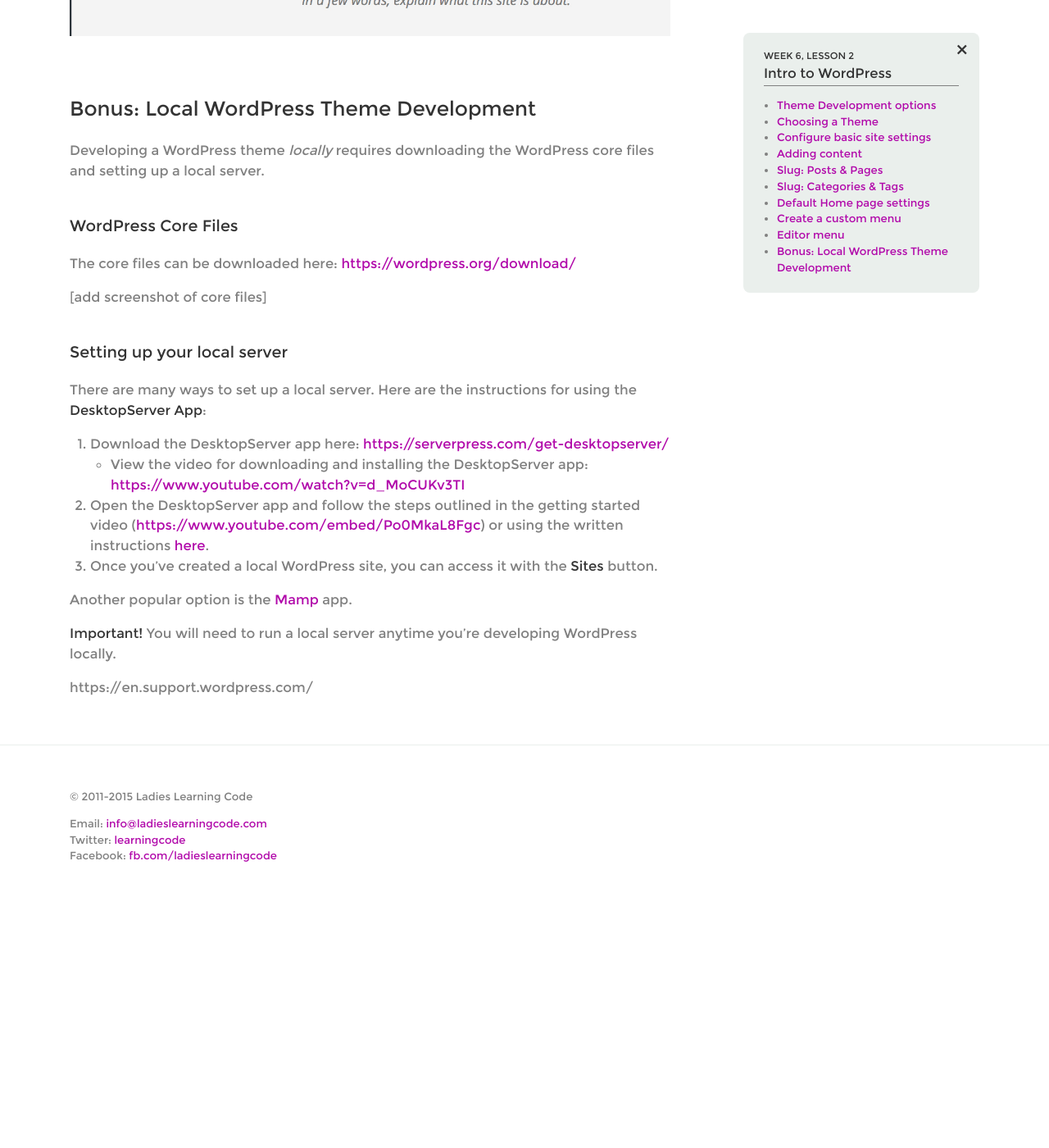
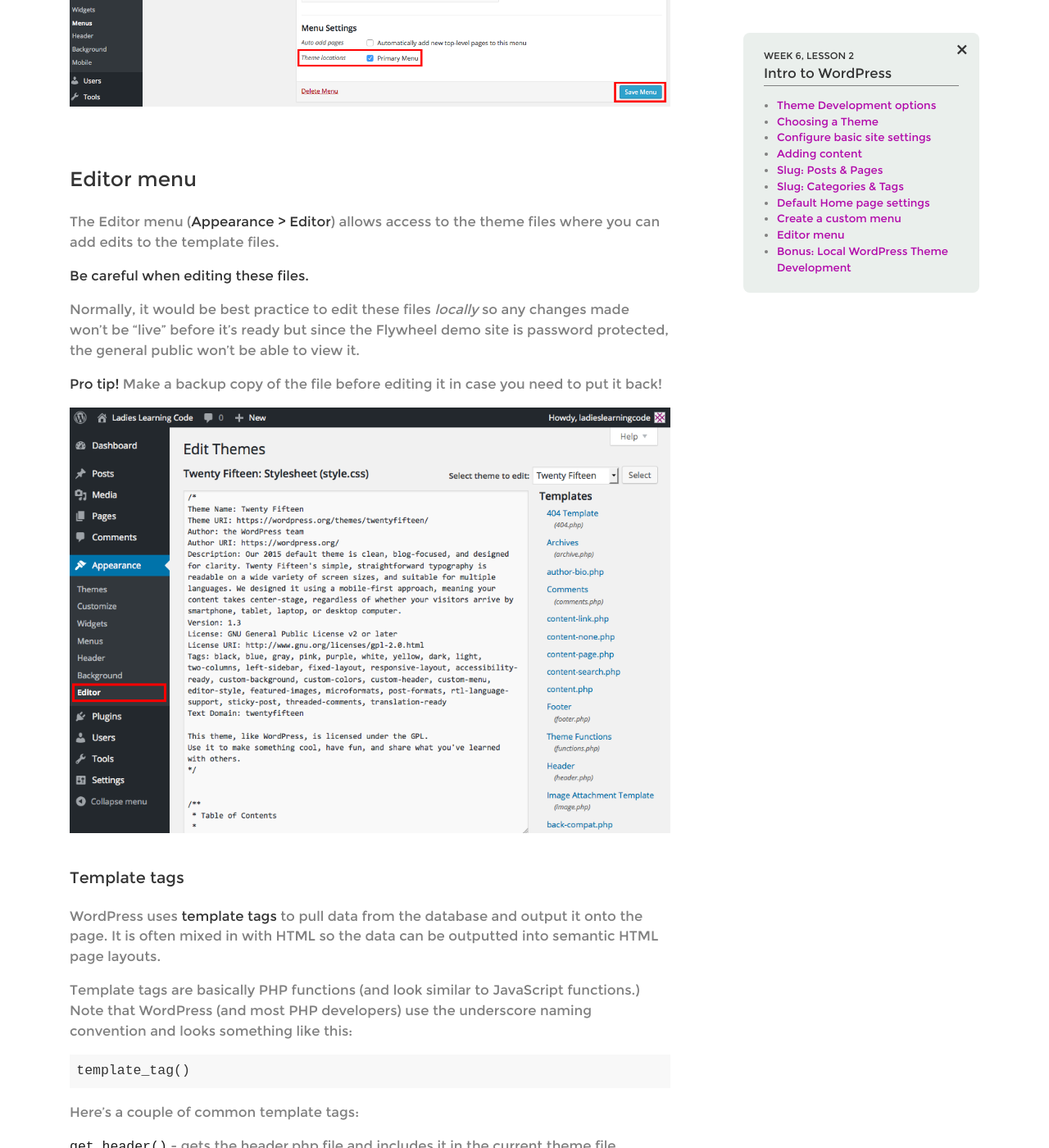
Before and after one commit to kasslent/clc-digital-skills, a Jekyll site: the page built from _lessons/week6.2.md, in a window 1280 px wide and 1400 px high, scrolled down 8216 px. Shown: the whole window at 82% size. Built offline with Jekyll 4.4.1, drawn with Linux system fonts in a browser that asks for light colours; nearby versions of some CDN libraries; before the commit the page ends 9310 px from its top, so only the background shows below that; some of the changed text lies outside the part shown.

Commit message:
Added lesson 6-2 additions.

```diff
--- a/_lessons/week6.2.md
+++ b/_lessons/week6.2.md
@@ -7,13 +7,13 @@ permalink: /week6/lesson2/
 class: week6-2
 ---
 
-#More About WordPress!
+##Theme Development options
 
-##Theme Development options
+There are three options for adding themes to your WordPress site.
 
 ###Option 1: Free & Premium Themes
 
-* only pay for domain, hosting & cost of theme (from free to a few hundred)
+* only pay for domain, hosting & cost of theme (from free to ~ $300)
 * does not require any coding (though you still have access to the codebase)
 * includes some theme options that can be updated in the WordPress admin area
 
@@ -27,10 +27,10 @@ class: week6-2
 ###Option 3: Custom themes
 
 * built from scratch or from a starter template
-* requires a deeper knowledge of HTML, CSS, PHP or get really good at following the WordPress documentation!
+* requires a deeper knowledge of HTML, CSS, PHP or get really good at following the [WordPress documentation](https://codex.wordpress.org/)!
 * should develop locally using a local server
 
-We'll be sticking to Option 1 for the remainder of this lesson but there are some extra [resources and information](#bonus-setting-up-a-local-server) included at the end of this lesson for further exploration.
+We'll be sticking to Option 1 for the remainder of this lesson but there are some extra [resources and information](#bonus-local-wordpress-theme-development) included at the end of this lesson for further exploration.
 
 
 ##Choosing a Theme
@@ -60,14 +60,19 @@ In the admin panel, go to **Settings > General**.
 Here, you can change/update your site title and tagline. You can also set your timezone, date/time format and language options here as well. Make sure to select **Save Changes**!
 
 ##Adding content
+
+>Open a post or page and try out some of the options listed below in the editor.
+
+
 When adding content into your **Post** or **Page**, the default visual editor uses a WYSIWYG editor (what you see is what you get) to format the content. Click on the **Toolbar Toggle** to show all of the editing options. Hover over any icon to see a short description of what each tool is used for.
+
+When using the **Visual** editor, the content entered automatically gets converted into HTML.
 
 ![]({{site.imgpath}}/week6/adding-content-wysiwyg.png)
 
-When using the **Visual** editor, the content entered automatically gets converted into HTML.
+###WordPress and HTML
+
 You can also edit or add your own HTML by selecting the **Text** editor tab.
-
-###WordPress and HTML
 
 In WordPress, you don't need to add the `<p>` tags in either the visual or text editor. In the **Visual** editor, select the paragraph option from the dropdown.
 
@@ -88,7 +93,7 @@ A WordPress slug is a few words used to describe a post, page, category, or tag
 
 In posts and pages, the slug appears in the URL and is generated automatically based on the title. It can be changed manually to something different from the title but it's best to keep them simple and relevant.
 
-Select Edit to change it manually.
+Select **Edit** to change it manually.
 
 ![]({{site.imgpath}}/week6/dashboard-slug-automatic.png)
 
@@ -98,15 +103,20 @@ Slugs can also be used in categories and tags and are also automatically generat
 
 Note that the **WordPress.com** version does not have an option to manually update the slug for categories and tags but the **WordPress.org** version does.
 
-Slugs can be found under the **Post > Categories or Post > Tags** menu. Though your tag & category names can contain spaces and special characters, it will be converted to a dash for the slug to make it URL friendly.
+Slugs can be found under the **Post > Categories** and **Post > Tags** menu.
+
+Though your tag & category names can contain spaces and special characters, it will be converted to a dash for the slug to make it URL friendly.
 
 ![]({{site.imgpath}}/week6/dashboard-slugs-tags-categories.png)
 
 ##Default Home page settings
 
-WordPress includes many core files to make this framework run.  The theme related files include [php template files](https://codex.wordpress.org/Theme_Development#Template_Files_List) that are used to determine how and where to display certain types of content (e.g. page.php shows Page templates).
+WordPress includes many core files to make this framework run.  The theme related files include [php template files](https://codex.wordpress.org/Theme_Development#Template_Files_List) that are used to determine how and where to display certain types of content. These template files are also used to display just a specific *portion* of a page.
 
-Base on this template hierarchy, by default, a chronological listing of your blog posts will show as your home page.  To change that, you'll need to make sure you have a **Page** to set as your home page and another **Page** for your blog.
+![]({{site.imgpath}}/week6/wp-theme-files.jpg)
+
+<br>
+Based on this template hierarchy, by default, a chronological listing of your blog posts will show as your home page.  To change that, you'll need to make sure you have a **Page** to set as your home page and another **Page** for your blog.
 
 To update these settings, follow these steps:
 
@@ -115,11 +125,11 @@ To update these settings, follow these steps:
 
     This page does not need any content because there is already a template file used to display the blog post listing.
 
-    Creating this blog **Page** will create a url/permalink to point the blog page to similar to:  `http://yoursite.com/blog`
+    Creating this blog **Page** will create a url/permalink to point the blog page to similar to:  `http://yoursite.com/blog` or `http://yoursite.flywheelsites.com/blog/` if using the Flywheel demo site.
 
 1. Change the settings
 
-    Under **Settings > Reading**, select a page to show as the Front page (your homepage) and the blank page you created for the blog under Posts page.
+    Under **Settings > Reading**, select whichever page you want to show as the **Front page** (your homepage) and the blank page you created for the blog under **Posts page**.
 
     ![]({{site.imgpath}}/week6/homepage-custom.jpg)
 
@@ -144,15 +154,35 @@ If you change your theme, you may have to go back to your Appearance > Menus to
 
 ##Editor menu
 
-[Add some stuff about this menu]
+The Editor menu (**Appearance > Editor**) allows access to the theme files where you can add edits to the template files.
+
+**Be careful when editing these files.**
+
+Normally, it would be best practice to edit these files *locally* so any changes made won't be "live" before it's ready but since the Flywheel demo site is password protected, the general public won't be able to view it.
+
+**Pro tip!** Make a backup copy of the file before editing it in case you need to put it back!
+
+![]({{site.imgpath}}/week6/wp-editor-menu.png)
 
 ###Template tags
 
-How do the template tags and files all work together? In the sydney theme folder, the header.php file contains a line of code that looks like this:
+WordPress uses **template tags** to pull data from the database and output it onto the page.  It is often mixed in with HTML so the data can be outputted into semantic HTML page layouts.
+
+Template tags are basically PHP functions (and look similar to JavaScript functions.) Note that WordPress (and most PHP developers) use the underscore naming convention and looks something like this:
+
+    template_tag()
+
+Here's a couple of common template tags:
+
+`get_header()` - gets the header.php file and includes it in the current theme file
+`the_title()` - tells WordPress to get the title of the page or post from the database
+
+<br>
+How do the template tags work? This example below shows how the site tagline could be outputted on to the page, into ann `h2` heading.
+
+`bloginfo('description')` will get the Tagline value, from the database. The value is whatever you entered in your General Settings.
 
     <h2 class="site-tagline"><?php bloginfo( 'description' ); ?></h2>
-
-`bloginfo('description')` will get the Tagline value, from the database. The value is whatever you entered in your General Settings.
 
 ![]({{site.imgpath}}/week6/site-title-settings.jpg)
 
@@ -164,7 +194,11 @@ Developing a WordPress theme *locally* requires downloading the WordPress core f
 
 The core files can be downloaded here: <https://wordpress.org/download/>
 
-[add screenshot of core files]
+Though you can access all of these files, there are some that should never be edited. The majority of your edits will be contained in the **wp-content** folder since those files are specific to the WordPress theme.
+
+The one file outside of **wp-content** that you may need to edit is the **wp-config.php** file. It contains the website's base configuration details, such as database connection information.
+
+![]({{site.imgpath}}/week6/wp-core-files.jpg)
 
 ###Setting up your local server
 
@@ -179,5 +213,9 @@ Another popular option is the  [Mamp](https://codex.wordpress.org/Installing_Wor
 
 **Important!** You will need to run a local server anytime you're developing WordPress locally.
 
+####Resources
 
-https://en.support.wordpress.com/
+* [WordPress Codex](https://codex.wordpress.org/)
+* [WordPress Theme Development Handbook](https://developer.wordpress.org/themes/getting-started/)
+* [How to Edit Your WordPress Website (Without Hacking Core Files)](https://managewp.com/edit-wordpress-website)
+* [Editing wp-config.php](https://codex.wordpress.org/Editing_wp-config.php)
--- a/css/_sass/_print.scss
+++ b/css/_sass/_print.scss
@@ -105,7 +105,8 @@
   .week3-1,
   .week3-2,
   .week4-2,
-  .week6-1 {
+  .week6-1,
+  .week6-2 {
     img {
       width: 8cm;
     }
```
Also changed, not shown: assets/img/week6/wp-core-files.jpg (added), assets/img/week6/wp-editor-menu.png (added), assets/img/week6/wp-theme-files.jpg (added), css/styles.css, 5 other files.
